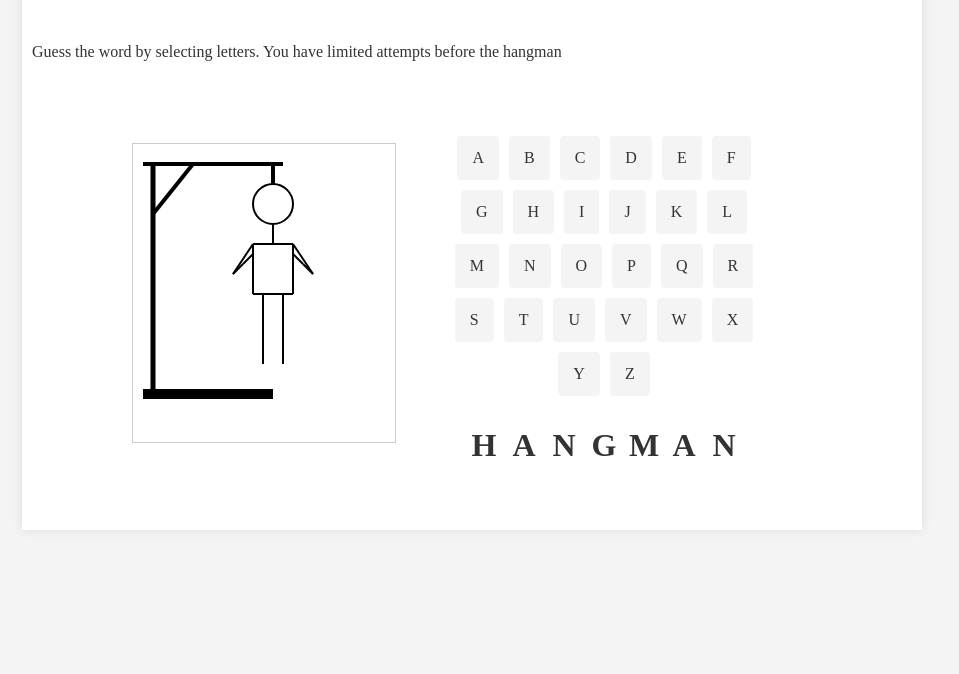
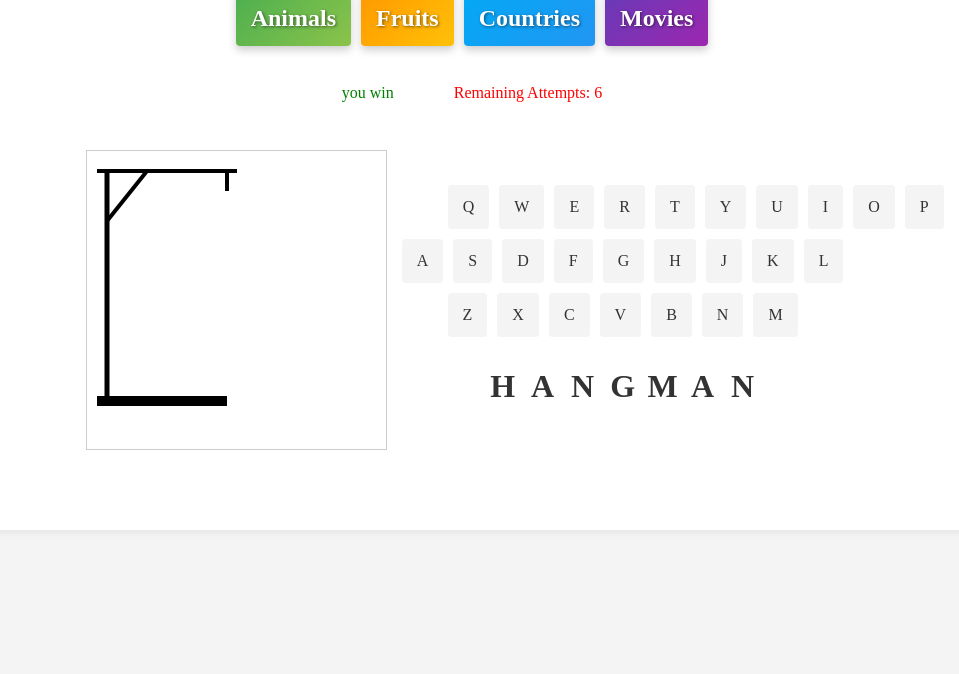
Before and after one commit to SCIPIO666/Hangman-Game, a plain HTML site: page index.html in a window 1280 px wide. Shown: the part 126-800 px from the top of the page, without its empty margins (168-1127 px from the left). Drawn offline with Linux system fonts and the light colour scheme.

Commit message:
categories of words

```diff
--- a/index.html
+++ b/index.html
@@ -10,7 +10,24 @@
 <body>
     <div class="container">
         <h1>HANGMAN GAME</h1>
-    <p>Guess the word by selecting letters. You have limited attempts before the hangman</p>
+        <div class="categories">
+            <div class="category-card animals" data-category="animals">
+                <h2>Animals</h2>
+            </div>
+            <div class="category-card fruits" data-category="fruits">
+                <h2>Fruits</h2>
+            </div>
+            <div class="category-card countries" data-category="countries">
+                <h2>Countries</h2>
+            </div>
+            <div class="category-card movies" data-category="countries">
+                <h2>Movies</h2>
+            </div>
+        </div>
+        <div class="game-status">
+            <div id="message">you win</div>
+            <div id="remainingAttempts">Remaining Attempts: 6</div>
+        </div>
         <div class="hangman-board">
             <svg id="hangman" class="hangman-figure" width="300" height="300"  style="border: 1px solid #ccc;">
                 <!-- hang stand -->
@@ -23,35 +40,45 @@
 
             </svg>
         </div>
+
+
         <div class="word-display" id="wordDisplay">
             <!-- Word to guess will be displayed here -->
        <div class="keyboard">
-            <div class="key">A</div>
-            <div class="key">B</div>
-            <div class="key">C</div>
-            <div class="key">D</div>
-            <div class="key">E</div>
-            <div class="key">F</div>
-            <div class="key">G</div>
-            <div class="key">H</div>
-            <div class="key">I</div>
-            <div class="key">J</div>
-            <div class="key">K</div>
-            <div class="key">L</div>
-            <div class="key">M</div>
-            <div class="key">N</div>
-            <div class="key">O</div>
-            <div class="key">P</div>
-            <div class="key">Q</div>
-            <div class="key">R</div>
-            <div class="key">S</div>
-            <div class="key">T</div>
-            <div class="key">U</div>
-            <div class="key">V</div>
-            <div class="key">W</div>
-            <div class="key">X</div>
-            <div class="key">Y</div>
-            <div class="key">Z</div>
+            <div class="keyboard-row row-top">
+                <div class="key" data-letter="q">Q</div>
+                <div class="key" data-letter="w">W</div>
+                <div class="key" data-letter="e">E</div>
+                <div class="key" data-letter="r">R</div>
+                <div class="key" data-letter="t">T</div>
+                <div class="key" data-letter="y">Y</div>
+                <div class="key" data-letter="u">U</div>
+                <div class="key" data-letter="i">I</div>
+                <div class="key" data-letter="o">O</div>
+                <div class="key" data-letter="p">P</div>
+            </div>
+
+            <div class="keyboard-row row-home">
+                <div class="key" data-letter="a">A</div>
+                <div class="key" data-letter="s">S</div>
+                <div class="key" data-letter="d">D</div>
+                <div class="key" data-letter="f">F</div>
+                <div class="key" data-letter="g">G</div>
+                <div class="key" data-letter="h">H</div>
+                <div class="key" data-letter="j">J</div>
+                <div class="key" data-letter="k">K</div>
+                <div class="key" data-letter="l">L</div>
+            </div>
+
+            <div class="keyboard-row row-bottom">
+                <div class="key" data-letter="z">Z</div>
+                <div class="key" data-letter="x">X</div>
+                <div class="key" data-letter="c">C</div>
+                <div class="key" data-letter="v">V</div>
+                <div class="key" data-letter="b">B</div>
+                <div class="key" data-letter="n">N</div>
+                <div class="key" data-letter="m">M</div>
+            </div>
         </div>
         <div class="word">
                 <div class="letter">H</div>
@@ -64,7 +91,7 @@
 
             </div>
         </div>
-
+    </div>
 <script src="script.js"></script>
 </body>
 </html>
--- a/script.js
+++ b/script.js
@@ -38,7 +38,7 @@ class HangmanFigure{
             cx: 140,
             cy: 60,
             r: 20,
-            style: "stroke: black; stroke-width: 2;"
+            style: "stroke: black; stroke-width: 2; fill: white;"
         }
         this.setAttributes(circle,attributes);
         this.parentElem.appendChild(circle);
@@ -84,4 +84,4 @@ class HangmanFigure{
 
 const figure = new HangmanFigure(svgContainer,SVG_NS);
 
-figure.drawCompleteFigure();
+//figure.drawCompleteFigure();
--- a/styles.css
+++ b/styles.css
@@ -37,35 +37,109 @@ font-size: 16px;
 line-height: 1.5;
 }
 .container {
-    width: 8ovw;
-max-width: 900px;
+    width: 80vw;
 height: 80vh;
 margin: 1em auto;
 background-color: #fff;
 padding: 10px;
-box-shadow: 0 0 10px rgba(0, 0, 0, 0.1);
+box-shadow: 0 0 10px #0000001a;
+display: flex;
+flex-direction: row;
+flex-wrap: wrap;
+justify-content: center;
+align-items: center;
+
+}
+.container h1{
+margin: 0 auto 20px auto;
+padding: 5px;
 display: flex;
 justify-content: center;
 align-items: center;
-flex-direction: row;
-flex-wrap: wrap;
+width: 100%;
+
 }
-.container h1,.container p {
-width: 100%;
+.categories,.game-status {
+    width: 100%;
+    display: flex;
+    justify-content: center;
+    margin-bottom: 20px;
+    gap: 10px;
 }
- svg{
-    border: dotted 2px  grey;
+.category-card {
+    padding: 10px 15px;
+    border: none;
+    background-color: gray;
+    color: black;
+    cursor: pointer;
+    border-radius: 4px;
+   transition: transform 0.3s ease-in-out,letter-spacing .2s ease-in-out,
+   box-shadow .2s ease-in-out, color .2s ease-in-out;
+}
+.animals {
+    background: linear-gradient(135deg, #4CAF50, #8BC34A);
+    transition: transform 0.3s ease-in-out,letter-spacing .2s ease-in-out,
+    box-shadow .2s ease-in-out, color .2s ease-in-out;
+    box-shadow: 0 4px 8px rgba(0, 0, 0, 0.2);
+}
 
- }
- circle{
-    stroke-width: 2;
-    fill: white;
- }
+.fruits {
+    background: linear-gradient(135deg, #FF9800, #FFC107);
+    transition: transform 0.3s ease-in-out,letter-spacing .2s ease-in-out,
+    box-shadow .2s ease-in-out, color .2s ease-in-out;
+    box-shadow: 0 4px 8px rgba(0, 0, 0, 0.2);
+}
+
+.countries {
+    background: linear-gradient(135deg, #03A9F4, #2196F3);
+    transition: transform 0.3s ease-in-out,letter-spacing .2s ease-in-out,
+    box-shadow .2s ease-in-out, color .2s ease-in-out;
+    box-shadow: 0 4px 8px rgba(0, 0, 0, 0.2);
+}
+
+.movies {
+    background: linear-gradient(135deg, #673AB7, #9C27B0);
+    transition: transform 0.3s ease-in-out,letter-spacing .2s ease-in-out,
+    box-shadow .2s ease-in-out, color .2s ease-in-out;
+    box-shadow: 0 4px 8px rgba(0, 0, 0, 0.2);
+}
+.category-card h2 {
+    margin: 0;
+    font-size: 1.5em;
+    text-shadow: 1px 1px 3px rgba(0, 0, 0, 0.5);
+    color: white;
+    transition: letter-spacing .2s ease-in-out,
+   color .2s ease-in-out;
+}
+.category-card h2:hover{
+    color: chartreuse;
+    letter-spacing: 2px;
+}
+.category-card:hover,
+.movies:hover,
+.countries:hover,
+.fruits:hover,
+.animals:hover
+ {
+    transform: scale(1.1);
+    box-shadow: 0 6px 12px rgba(0, 0, 0, 0.3);
+}
+
+#message {
+    margin-right: 20px;
+    color: green;
+    padding: 15px;
+}
+#remainingAttempts {
+    color: red;
+    padding: 15px;
+}
  .hangman-board {
 display: flex;
-justify-content: space-between;
-margin-bottom: 20px;
+justify-content: center;
+margin-bottom: 20px auto;
 width: 30%;
+height: 70%;
 }
 .hangman-figure {
 flex: 1;
@@ -74,18 +148,19 @@ position: relative;
 width: 300px;
 height: 300px;
 
+
 }
 .word-display{
     width: 45%;
     padding: 15px;
     margin: 10px;
+    height: 70%;
 }
 .word {
 display: flex;
 justify-content: center;
 align-items: center;
-height: 90%;
-width: 80%;
+
 margin: 10px auto;
 margin-bottom: 20px;
 
@@ -98,6 +173,14 @@ width: 90%;
 padding: 10px;
 margin: 5px auto;
 }
+.keyboard-row{
+    width: 100%;
+    display: flex;
+    flex-wrap: nowrap;
+}
+.row-home,.row-bottom {
+justify-content: center;
+}
 .key {
 margin: 5px;
 padding: 10px 15px;
@@ -105,10 +188,13 @@ border: none;
 background-color: #f4f4f4;
 cursor: pointer;
 border-radius: 4px;
-transition: background-color 0.2s ease;
+transition: background-color 0.2s ease, transform 0.1s ease, box-shadow 0.1s ease;
 }
 .key:hover {
-background-color: #ddd;
+background-color: #333;
+transform: scale(1.1);
+box-shadow: 0px 3px 1px rgba(0, 0, 0, 0.2);
+color: #fff;
 }
 .letter, .placeholder {
 margin: 0 5px;
```
Lines whose indentation alone changed are shown as unchanged.
